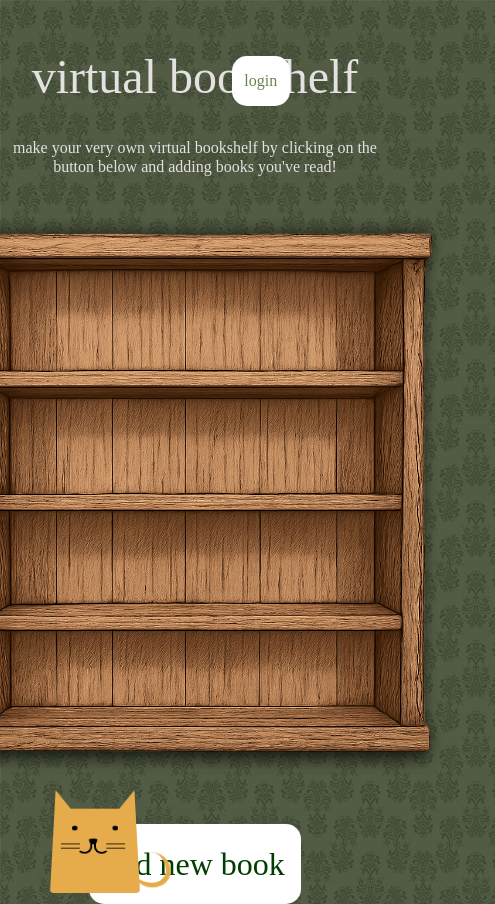
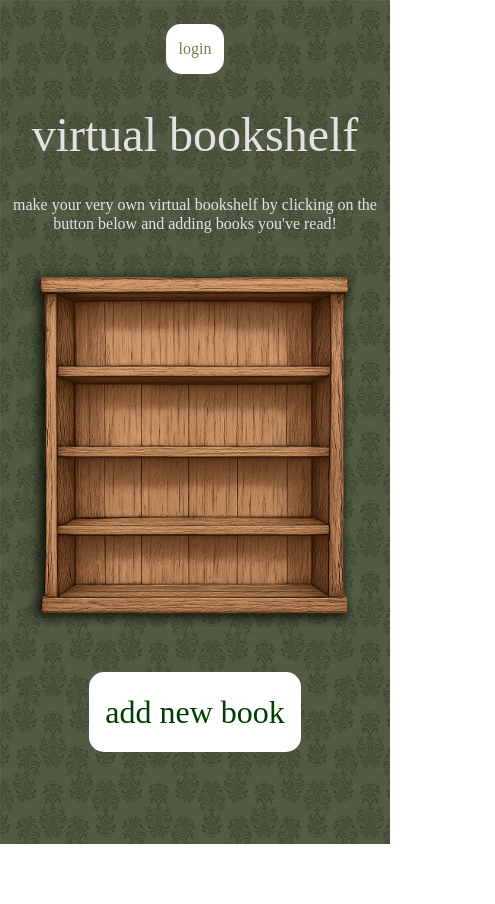
Before and after one commit to far1ca/virtual-shelf, an Angular app in the folder client/: page / in a window 390 px wide. Shown: the whole page, 495 px wide, since content can reach past the window. After the commit the page ends 844 px from the top, so only its background shows below. Built offline with nearby package versions, Linux system fonts and the light colour scheme; a web font is replaced by a local one.

Commit message:
Make the frontend responsive

```diff
--- a/client/src/app/app.component.html
+++ b/client/src/app/app.component.html
@@ -37,25 +37,29 @@
   </h2>
   <div class="row-custom">
     <div style="position: relative">
-      <img
-        class="bookshelf"
-        src="../assets/bookshelf.png"
-        alt="Bookshelf"
-        height="600px"
-      />
+      <img class="bookshelf" src="../assets/bookshelf.png" alt="Bookshelf" />
+      <div class="top-mover">
         <div
           class="books-row"
           *ngFor="let row of bookRows; let j = index"
-        [ngStyle]="{ top: 13 + heightMargin[j] + '%' }"
+          [ngStyle]="{ top: heightMargin[j] + '%' }"
         >
           <div
             style="position: relative"
             *ngFor="let book of row; let i = index"
             class="book-container"
+            [ngClass]="{
+              'book-container-big': j !== 3,
+              'book-container-small': j == 3
+            }"
             (click)="openModal('bookInfo', book, j * 15 + i)"
           >
             <img
-            [ngStyle]="{ height: j == 3 ? '85px' : '100px' }"
+              class="book-img"
+              [ngClass]="{
+                'h-100': j !== 3,
+                'h-85': j === 3
+              }"
               [src]="'../assets/book' + ((i % 5) + 1) + '.png'"
               alt="Book {{ book.name }}"
             />
@@ -63,17 +67,18 @@
               class="color-overlay"
               [ngStyle]="{
                 'background-color': book.color,
-              height: heightSizes[i % 5] * (j == 3 ? 0.85 : 1) + 'px'
+                height: heightSizes[i % 5] * (j == 3 ? 0.85 : 1) + '%'
               }"
             ></div>
           </div>
         </div>
       </div>
     </div>
-  <div class="row-custom">
+  </div>
+  <div class="row-custom pb-2">
     <button class="btn-add" (click)="openModal('form')">add new book</button>
   </div>
-  <div style="position: absolute; display: block; top: 80%">
+  <div class="cat-container">
     <div style="position: relative">
       <div class="cat body bodySlant earsBasic">
         <div class="face"></div>
--- a/client/src/app/app.component.scss
+++ b/client/src/app/app.component.scss
@@ -69,6 +69,7 @@ $greenColor: #6c824c;
 .subtitle {
   font-family: "Playwrite AU QLD";
   color: $textColor;
+  padding: 0 0.5em;
   text-align: center;
 }
 
@@ -123,11 +124,15 @@ label {
 
 // Bookshelf styling
 
+.bookshelf {
+  height: 600px;
+}
+
 .books-row {
+  display: flex;
+  background-blend-mode: multiply;
   position: absolute;
   right: 23%;
-  display: flex;
-  background-blend-mode: multiply;
 }
 
 .color-overlay {
@@ -142,11 +147,21 @@ label {
 
 .book-container {
   cursor: pointer;
+  display: flex;
+  align-items: flex-end;
   transition: 0.2s ease-in all;
+  height: 100px;
 
   &:hover {
     transform: translateY(-5px);
   }
+}
+
+.top-mover {
+  position: absolute;
+  top: 13%;
+  height: 100%;
+  width: 100%;
 }
 
 // Cat styling
@@ -236,6 +251,12 @@ label {
   }
 }
 
+.cat-container {
+  position: absolute;
+  display: block;
+  top: 80%;
+}
+
 .cat {
   top: 60px;
   left: 50px;
@@ -313,3 +334,41 @@ label {
     }
   }
 }
+
+@media screen and (max-width: 900px) {
+  .navbar {
+    position: static !important;
+    width: 100%;
+    justify-content: center;
+    margin-top: 1em;
+  }
+  .user-dropdown {
+    left: 37%;
+  }
+  .title {
+    margin-top: 0.5em;
+  }
+}
+
+@media screen and (max-width: 767px) {
+  .cat-container {
+    display: none;
+  }
+}
+
+@media screen and (max-width: 600px) {
+  .bookshelf {
+    width: 100% !important;
+    height: auto;
+  }
+  .book-container {
+    height: 17vw;
+  }
+  .top-mover {
+    top: 13vw;
+  }
+}
+
+.h-85 {
+  height: 85%;
+}
--- a/client/src/app/app.component.ts
+++ b/client/src/app/app.component.ts
@@ -24,7 +24,7 @@ export class AppComponent implements OnInit, OnDestroy {
   };
   show = false;
   heightSizes: number[] = [87, 83, 92, 100, 94];
-  heightMargin: number[] = [0, 20.5, 40, 61];
+  heightMargin: number[] = [0, 20.5, 40, 58];
   bookRows: Book[][] = [];
   bookSub: Subscription = this.authService.user.subscribe();
   toastSub: Subscription = this.modalsService.showToast.subscribe();
@@ -67,6 +67,7 @@ export class AppComponent implements OnInit, OnDestroy {
   }
 
   logout() {
+    window.location.href = 'http://localhost:4200';
     this.authService.user.next({
       _id: '',
       username: '',
```
Lines whose indentation alone changed are shown as unchanged.
